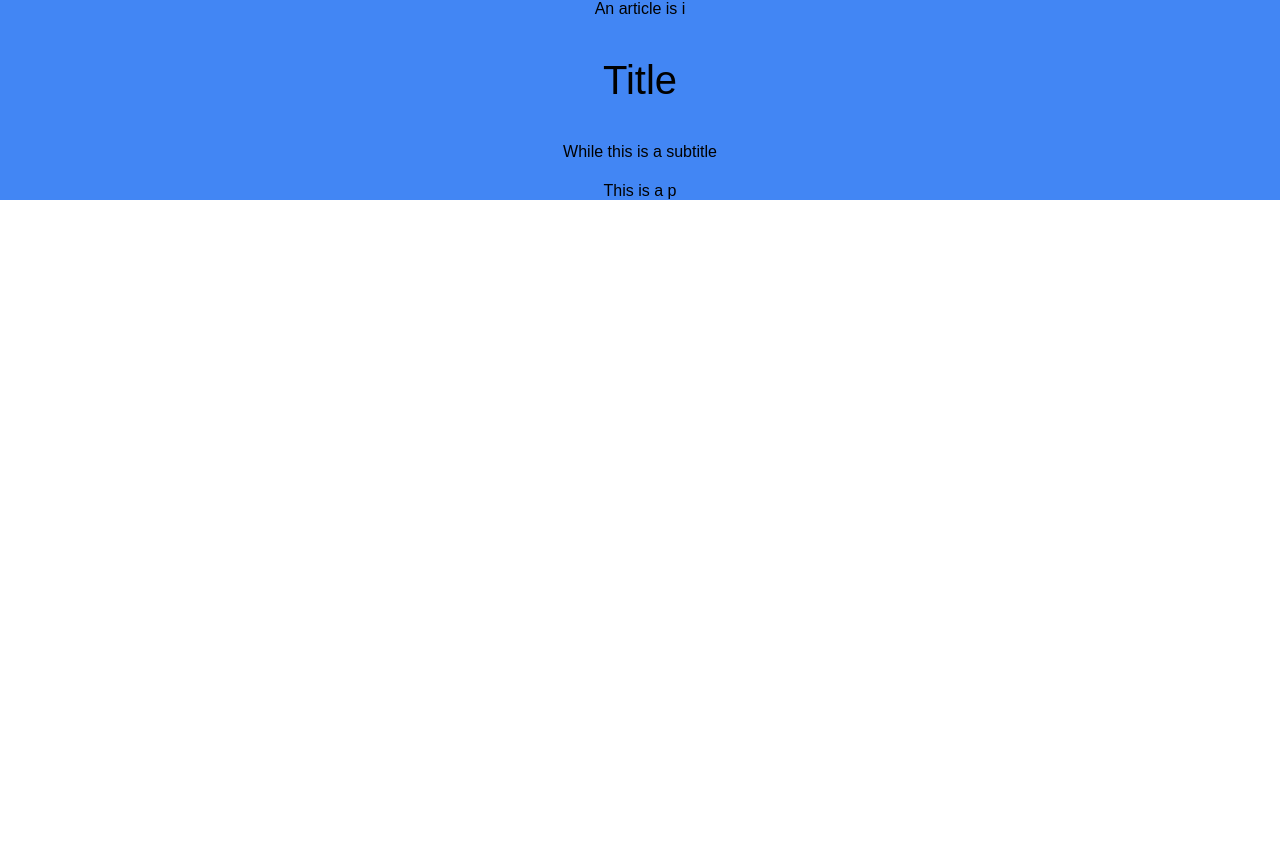
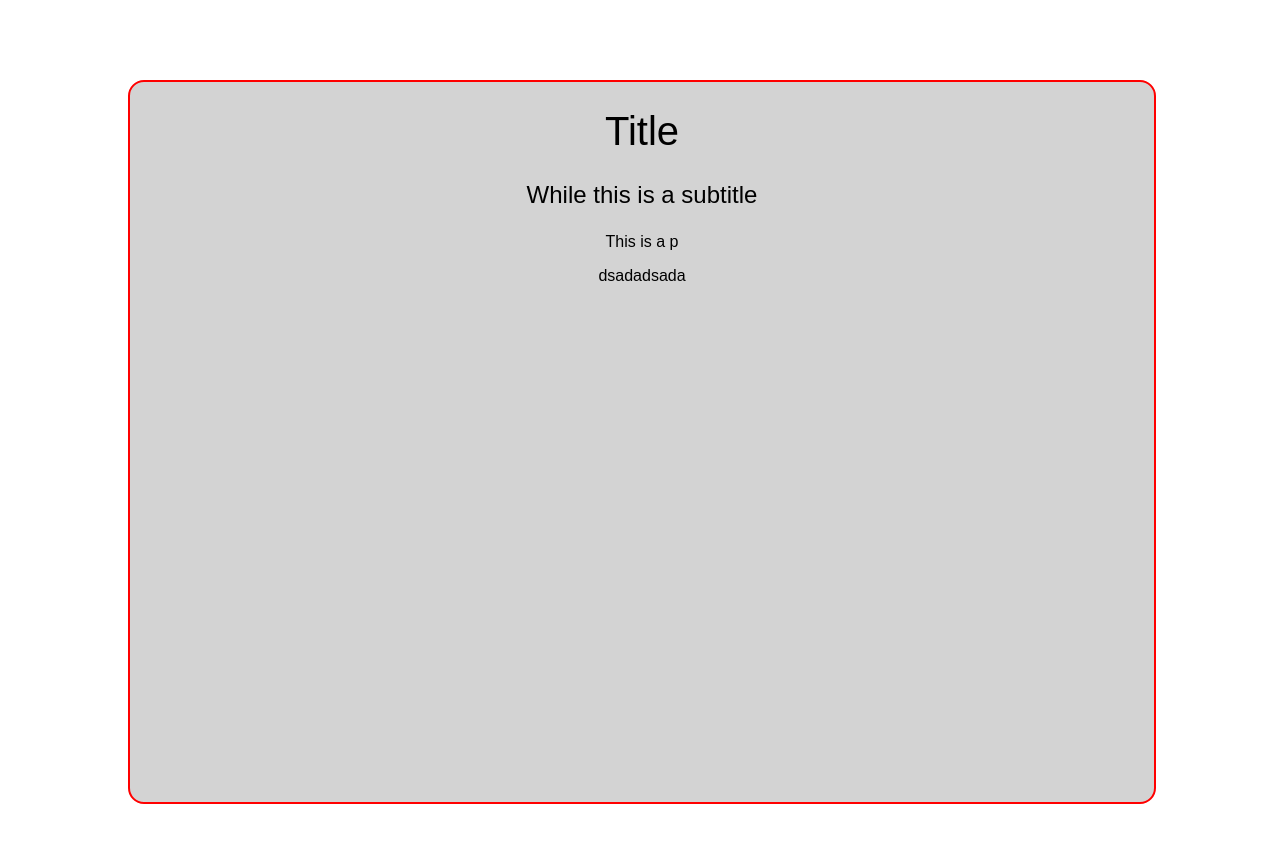
Before and after one commit to hiwenny/alexandreact, a React (Create React App) app: page / in a window 1280 px wide. Shown: the top 842 px of the page. Before the commit the page ends 800 px from the top, so only its background shows below. Built offline with nearby package versions, Linux system fonts and the light colour scheme.

Commit message:
Cleanup, centered container and made mixin for testing purposes

```diff
--- a/src/App.js
+++ b/src/App.js
@@ -5,7 +5,7 @@
 export default class App extends Component {
   render() {
     return (
-      <div className="App">
+      <div className="app-container">
         <Article />
       </div>
     );
--- a/src/containers/article.js
+++ b/src/containers/article.js
@@ -5,10 +5,10 @@
   render() {
     return (
       <div className="article-container">
-        An article is i
-        <h3>Title</h3>
-        <h4>While this is a subtitle</h4>
+        <h1>Title</h1>
+        <h3>While this is a subtitle</h3>
         <p>This is a p</p>
+        <div>dsadadsada</div>
       </div>
     );
   }
--- a/src/styles/article.scss
+++ b/src/styles/article.scss
@@ -1,5 +1,8 @@
 @import "main.scss";
 
 .article-container {
-    background-color: $color-blue;
+    @include newdiv;
+    min-height: 90vh;
+    margin: 10vh 10vw;
+    width: 80vw;
 }
--- a/src/styles/main.scss
+++ b/src/styles/main.scss
@@ -1,13 +1,17 @@
 $fontsize-title: 2.5rem;
+$fontsize-subtitle: 1.5rem;
 $fontsize-content: 1rem;
 $color-black: #222;
-$color-blue: #4286f4;
+$color-red: #65000b;
 
 // reset due to user agent stylesheet
 h1, h2, h3, h4, h5, h6, p {
   font-weight: normal;
+  // padding: 0;
+  // margin: 0;
 }
 
+//default
 body {
   margin: 0;
   padding: 0;
@@ -16,9 +20,23 @@
   p {
     font-size: $fontsize-content;
   }
-  h3 {
+  h1 {
     font-size: $fontsize-title;
   }
+  h3 {
+    font-size: $fontsize-subtitle;
+  }
+  .app-container {
+    // height: 100vh;
+    // width: 100vw;
+  }
+}
+
+//for setting up new divs
+@mixin newdiv {
+  border: 2px solid red;
+  border-radius: 1rem;
+  background-color: lightgray;
 }
 
 .clear {
```
